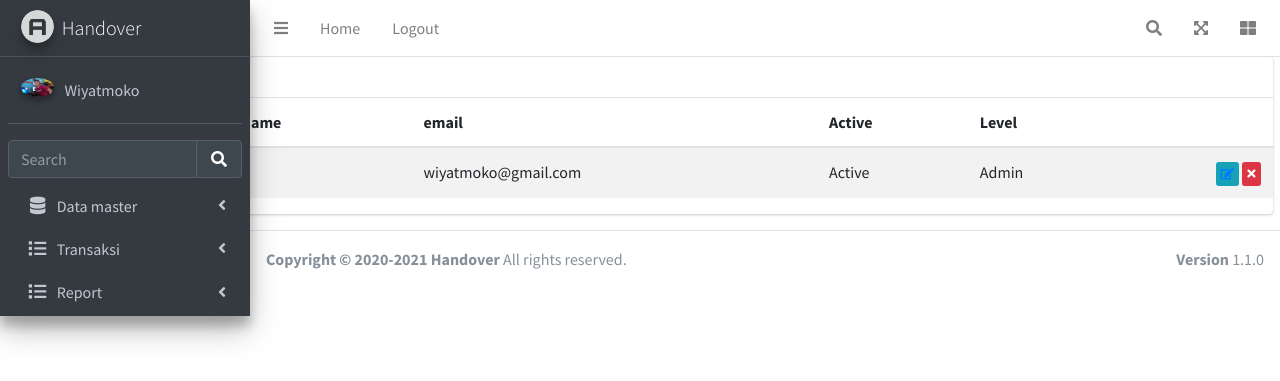
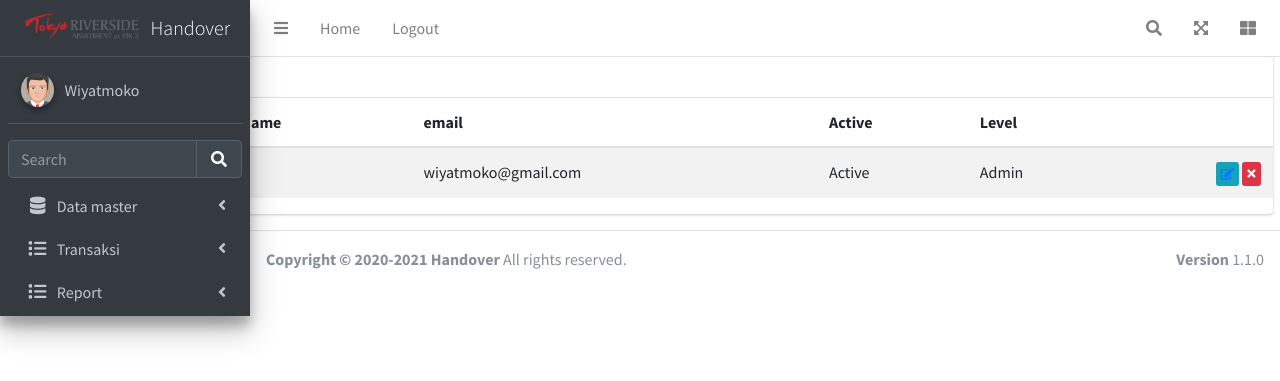
Before and after one commit to okomtayiw/management-handover, a CodeIgniter app: page /dshandover/index.php/user/index in a window 1280 px wide. Shown: the top 381 px of the page. Run offline with CodeIgniter, Linux system fonts and the light colour scheme; a user stored in the database is signed in; data comes from the database, SQL or seed files in the repository; some libraries are stand-ins or nearby versions.

Commit message:
add logo

```diff
--- a/application/views/templates/header.php
+++ b/application/views/templates/header.php
@@ -95,7 +95,7 @@
   <aside class="main-sidebar sidebar-dark-primary elevation-4">
     <!-- Brand Logo -->
     <a href="#" class="brand-link">
-      <img src="<?= base_url();?>/dist/img/AdminLTELogo.png" alt="AdminLTE Logo" class="brand-image img-circle elevation-3" style="opacity: .8">
+      <img src="<?= base_url();?>/dist/img/logo.png" alt="logo" class="brand-image" style="opacity: .8">
       <span class="brand-text font-weight-light">Handover</span>
     </a>
 
@@ -104,7 +104,7 @@
       <!-- Sidebar user panel (optional) -->
       <div class="user-panel mt-3 pb-3 mb-3 d-flex">
         <div class="image">
-          <img src="<?= base_url();?>/dist/img/user2-160x160.jpg" class="img-circle elevation-2" alt="User Image">
+          <img src="<?= base_url();?>/dist/img/avatar5.png" class="img-circle elevation-2" alt="User Image">
         </div>
         <div class="info">
           <a href="#" class="d-block">Wiyatmoko</a>
```
Also changed, not shown: dist/img/logo.png (added).
